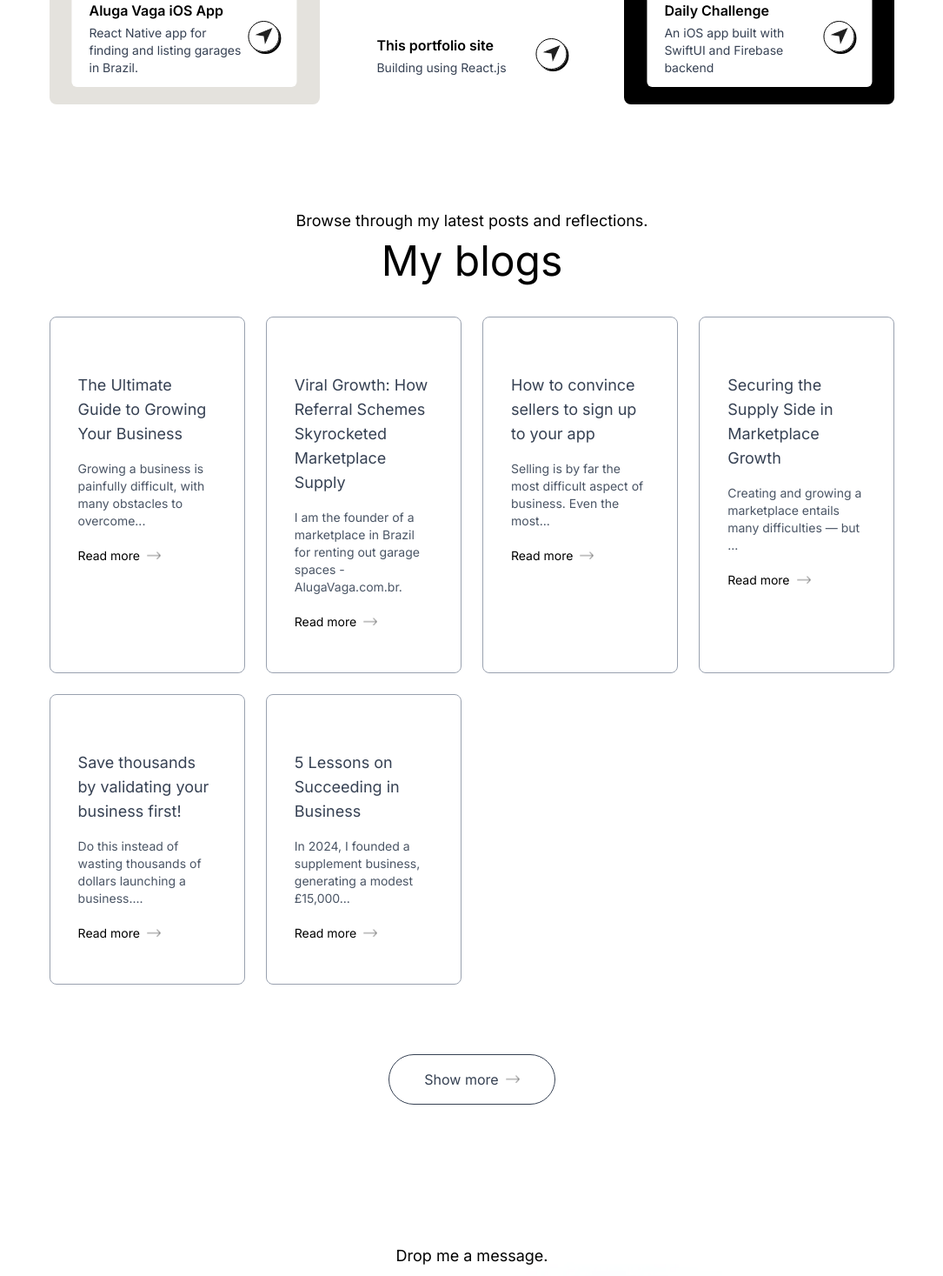
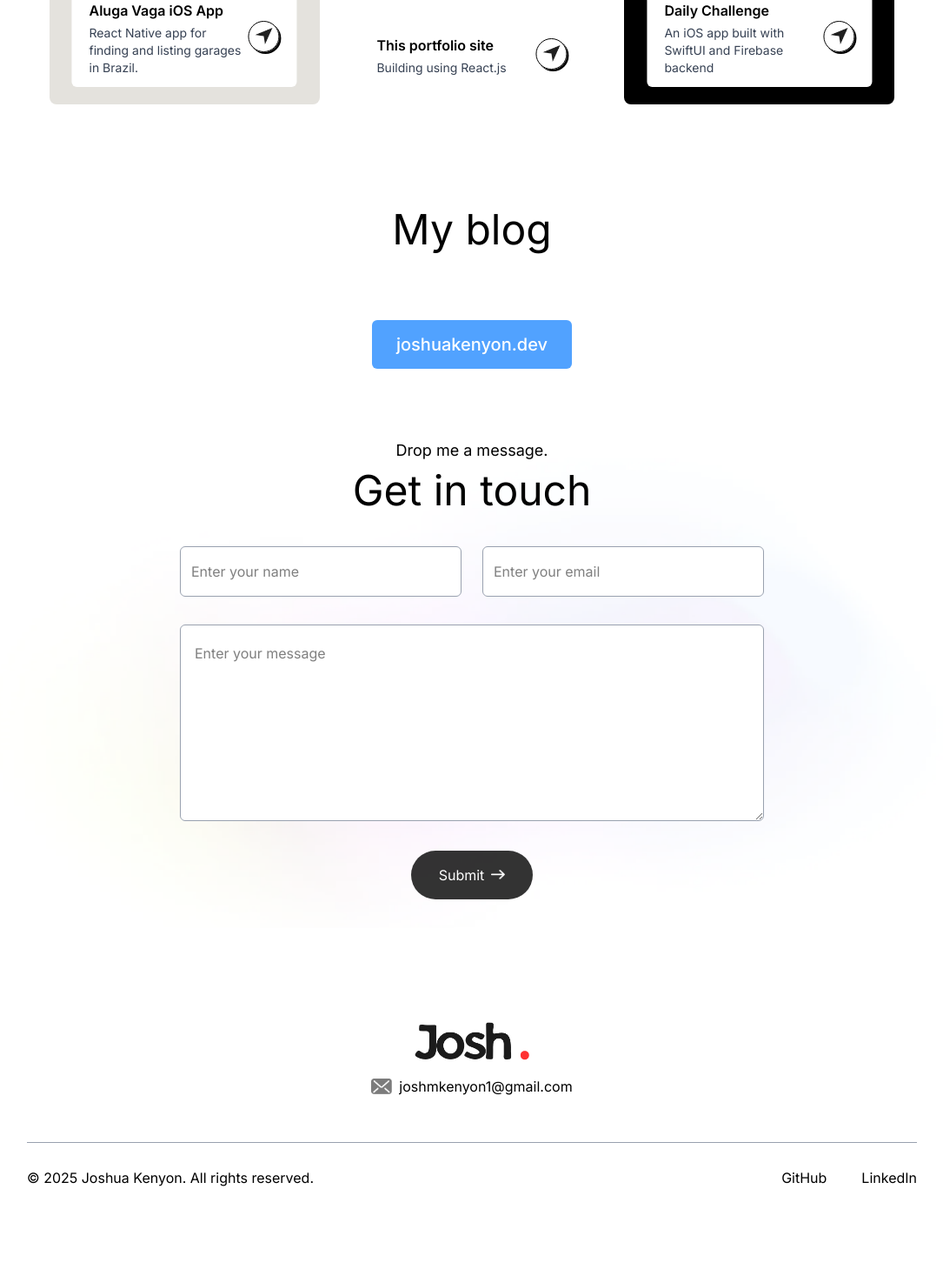
Before and after one commit to jmkenyon/joshmkenyon, a Next.js app: page / in a window 1280 px wide. Shown: the part 1817-3284 px from the top of the page at 87% size, without its empty margins (97-1182 px from the left). After the commit the page ends 3211 px from the top, so only its background shows below. Built offline with nearby package versions, Linux system fonts and the light colour scheme.

Commit message:
added blog button

```diff
--- a/app/components/Blogs.jsx
+++ b/app/components/Blogs.jsx
@@ -1,7 +1,7 @@
-import { assets, blogData } from "@/public/assets/assets";
-import Image from "next/image";
 import React from "react";
 import { motion } from "motion/react";
+import { Button } from "@/components/ui/button";
+import Link from "next/link";
 
 const Blogs = ({ isDarkMode }) => {
   return (
@@ -12,78 +12,26 @@
       id="blogs"
       className="w-full px-[12%] py-10 scroll-mt-20"
     >
-      <motion.h4
-        initial={{ y: -20, opacity: 0 }}
-        whileInView={{ y: 0, opacity: 1 }}
-        transition={{ delay: 0.3, duration: 0.5 }}
-        className="text-center mb-2 text-lg"
-      >
-        Browse through my latest posts and reflections.
-      </motion.h4>
       <motion.h2
         initial={{ y: -20, opacity: 0 }}
         whileInView={{ y: 0, opacity: 1 }}
         transition={{ delay: 0.5, duration: 0.5 }}
         className="text-center text-5xl"
       >
-        My blogs
+        My blog
       </motion.h2>
       <motion.div
         initial={{ opacity: 0 }}
         whileInView={{ opacity: 1 }}
         transition={{ delay: 0.6, duration: 0.4 }}
-        className="grid grid-cols-auto gap-6 my-10"
+        className="flex flex-col items-center justify-center"
       >
-        {blogData.map(({ title, description, link }, index) => (
-          <motion.div
-            whileHover={{ scale: 1.05 }}
-            transition={{ duration: 0.3 }}
-            key={index}
-            className="
-            border border-gray-400 rounded-lg px-8 py-12
-            cursor-pointer
-            hover:bg-[#fcf4ff]
-            hover:-translate-y-1
-            transition duration-500
-             dark:hover:bg-[#2a004a]
-            dark:hover:shadow-white
-          "
-          >
-            {/* <Image src={icon} alt="image from blog" className="w-16 "/> */}
-
-            <h3 className="text-lg my-4 text-gray-700 dark:text-white">
-              {title}
-            </h3>
-            <p className="text-sm text-gray-600 leading-5 dark:text-white/80">
-              {description}
-            </p>
-            <a href={link} className="flex items-center gap-2 text-sm mt-5">
-              Read more{" "}
-              <Image
-                src={assets.right_arrow}
-                alt="arrow icon for read more"
-                className="w-4"
-              />
-            </a>
-          </motion.div>
-        ))}
+        <Button asChild variant={"elevated"} className="max-w-lg text-xl mt-20 p-7 bg-blue-400 text-white ">
+          <Link href="https://joshuakenyon.dev" target="_blank">
+            joshuakenyon.dev
+          </Link>
+        </Button>
       </motion.div>
-      <motion.a
-        initial={{ opacity: 0 }}
-        whileInView={{ opacity: 1 }}
-        transition={{ delay: 0.2, duration: 0.3 }}
-        href="https://joshmkenyon.substack.com/"
-        className="w-max flex items-center justify-center gap-2
-       text-gray-700 border-[0.5px] border-gray-700 rounded-full
-       py-3 px-10 mx-auto my-20 hover:bg-[#fcf4ff] duration-500 dark:text-white dark:border-white dark:hover:bg-[#2a004a]"
-      >
-        Show more{" "}
-        <Image
-          src={isDarkMode ? assets.right_arrow_bold_dark : assets.right_arrow}
-          alt="right arrow"
-          className="w-4"
-        />
-      </motion.a>
     </motion.div>
   );
 };
--- /dev/null
+++ b/components/ui/button.jsx
@@ -0,0 +1,50 @@
+import * as React from "react"
+import { Slot } from "@radix-ui/react-slot"
+import { cva } from "class-variance-authority";
+
+import { cn } from "@/lib/utils"
+
+const buttonVariants = cva(
+  "inline-flex items-center justify-center gap-2 whitespace-nowrap rounded-md text-sm font-medium transition-colors focus-visible:outline-none focus-visible:ring-1 focus-visible:ring-ring disabled:pointer-events-none disabled:opacity-50 [&_svg]:pointer-events-none [&_svg]:size-4 [&_svg]:shrink-0",
+  {
+    variants: {
+      variant: {
+        default:
+          "bg-primary text-primary-foreground shadow hover:bg-primary/90",
+        destructive:
+          "bg-destructive text-destructive-foreground shadow-sm hover:bg-destructive/90",
+        outline:
+          "border border-input bg-background shadow-sm hover:bg-accent hover:text-accent-foreground",
+        secondary:
+          "bg-secondary text-secondary-foreground shadow-sm hover:bg-secondary/80",
+        ghost: "hover:bg-accent hover:text-accent-foreground",
+        link: "text-primary underline-offset-4 hover:underline",
+        elevated:
+          " hover:shadow-[4px_4px_0px_0px_rgba(0,0,0,1)] hover:-translate-x-[4px] hover:-translate-y-[4px] transition-all",
+      },
+      size: {
+        default: "h-9 px-4 py-2",
+        sm: "h-8 rounded-md px-3 text-xs",
+        lg: "h-10 rounded-md px-8",
+        icon: "h-9 w-9",
+      },
+    },
+    defaultVariants: {
+      variant: "default",
+      size: "default",
+    },
+  }
+)
+
+const Button = React.forwardRef(({ className, variant, size, asChild = false, ...props }, ref) => {
+  const Comp = asChild ? Slot : "button"
+  return (
+    <Comp
+      className={cn(buttonVariants({ variant, size, className }))}
+      ref={ref}
+      {...props} />
+  );
+})
+Button.displayName = "Button"
+
+export { Button, buttonVariants }
--- /dev/null
+++ b/lib/utils.js
@@ -0,0 +1,6 @@
+import { clsx } from "clsx";
+import { twMerge } from "tailwind-merge"
+
+export function cn(...inputs) {
+  return twMerge(clsx(inputs));
+}
--- a/package.json
+++ b/package.json
@@ -9,6 +9,7 @@
     "lint": "next lint"
   },
   "dependencies": {
+    "@radix-ui/react-slot": "^1.2.4",
     "motion": "^12.23.12",
     "next": "^15.5.7",
     "react": "19.1.0",
```
Also changed, not shown: components.json (added), 1 other file (tests, documents, lock files or other folders).
